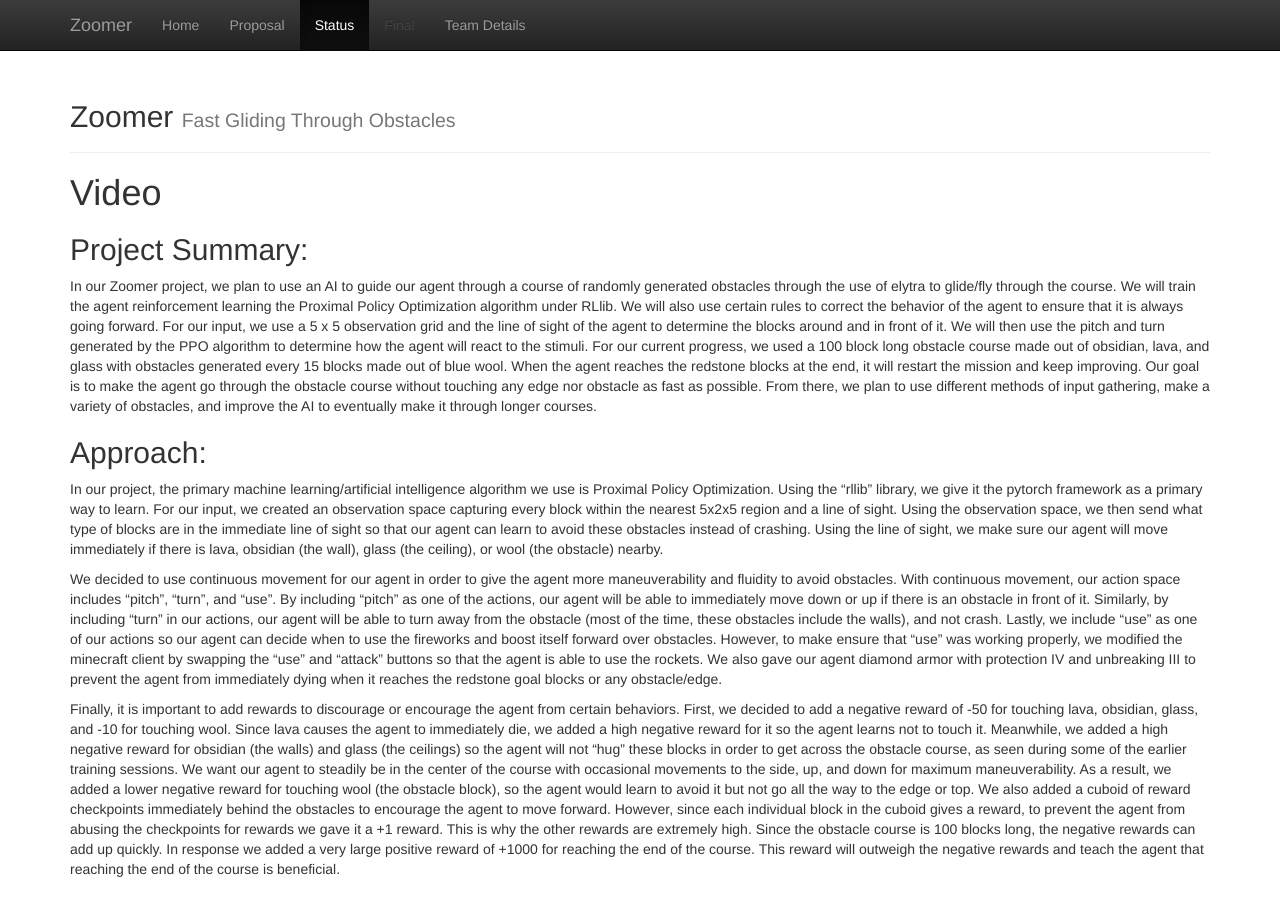
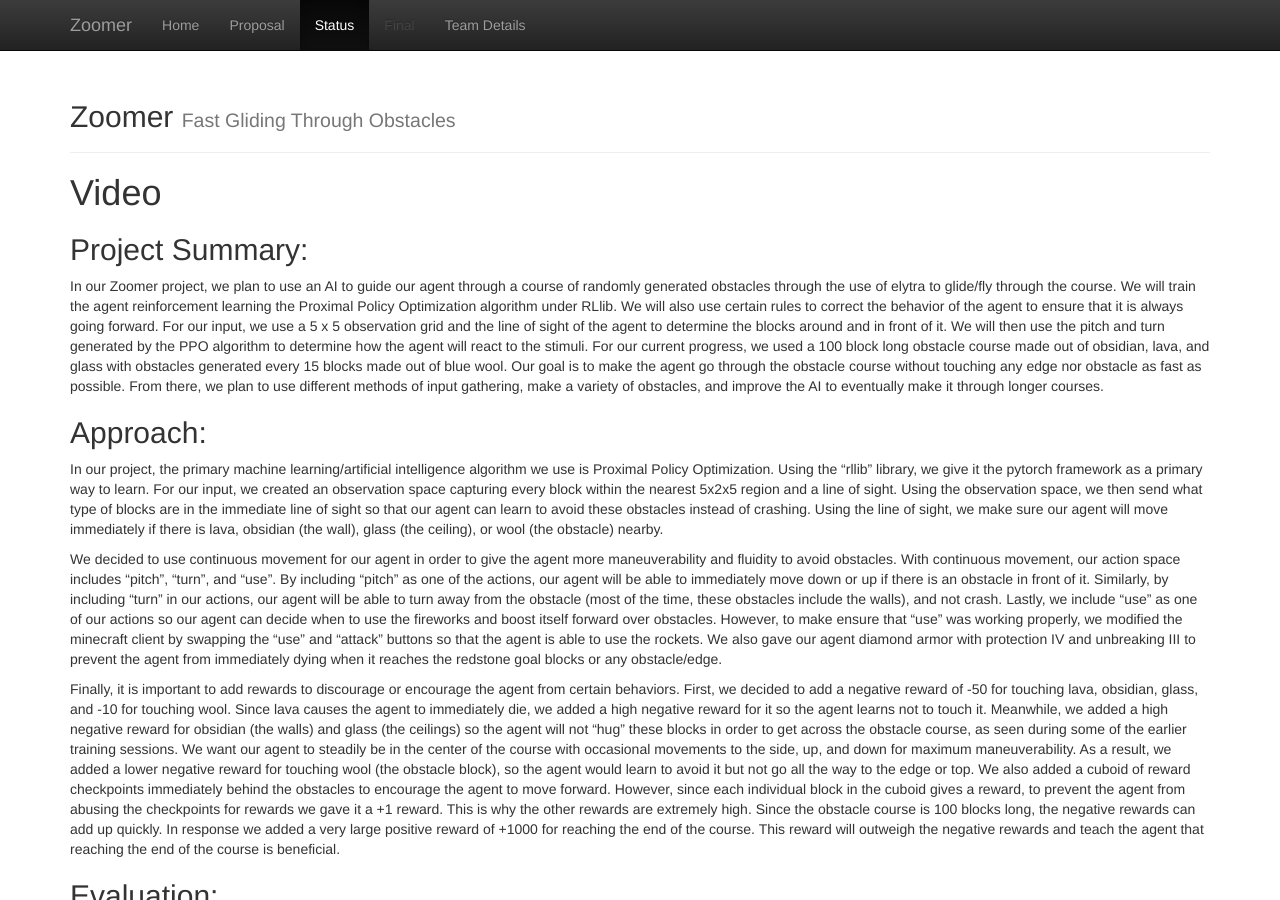
Before and after one commit to Globins/RedstoneEngineer, a Jekyll site: the page built from docs/status.md, in a window 1280 px wide and 900 px high. Built offline with Jekyll 4.4.1, drawn with Linux system fonts in a browser that asks for light colours.

Commit message:
Update status.md

```diff
--- a/docs/status.md
+++ b/docs/status.md
@@ -6,7 +6,7 @@ title:  Status
 
 
 <h2>Project Summary:</h2>
-In our Zoomer project, we plan to use an AI to guide our agent through a course of randomly generated obstacles through the use of elytra to glide/fly through the course. We will train the agent reinforcement learning the Proximal Policy Optimization algorithm under RLlib. We will also use certain rules to correct the behavior of the agent to ensure that it is always going forward. For our input, we use a 5 x 5 observation grid and the line of sight of the agent to determine the blocks around and in front of it. We will then use the pitch and turn generated by the PPO algorithm to determine how the agent will react to the stimuli. For our current progress, we used a 100 block long obstacle course made out of obsidian, lava, and glass with obstacles generated every 15 blocks made out of blue wool. When the agent reaches the redstone blocks at the end, it will restart the mission and keep improving. Our goal is to make the agent go through the obstacle course without touching any edge nor obstacle as fast as possible. From there, we plan to use different methods of input gathering, make a variety of obstacles, and improve the AI to eventually make it through longer courses.
+In our Zoomer project, we plan to use an AI to guide our agent through a course of randomly generated obstacles through the use of elytra to glide/fly through the course. We will train the agent reinforcement learning the Proximal Policy Optimization algorithm under RLlib. We will also use certain rules to correct the behavior of the agent to ensure that it is always going forward. For our input, we use a 5 x 5 observation grid and the line of sight of the agent to determine the blocks around and in front of it. We will then use the pitch and turn generated by the PPO algorithm to determine how the agent will react to the stimuli. For our current progress, we used a 100 block long obstacle course made out of obsidian, lava, and glass with obstacles generated every 15 blocks made out of blue wool. Our goal is to make the agent go through the obstacle course without touching any edge nor obstacle as fast as possible. From there, we plan to use different methods of input gathering, make a variety of obstacles, and improve the AI to eventually make it through longer courses.
 
 
 <h2>Approach:</h2>
```
